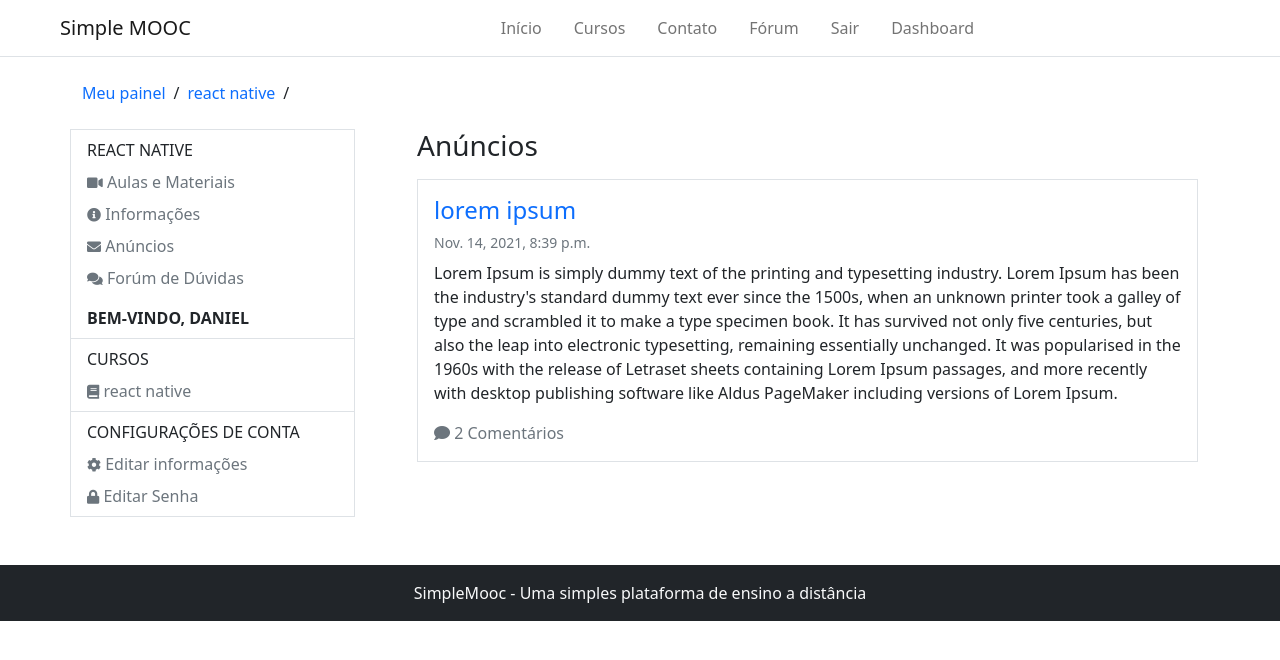
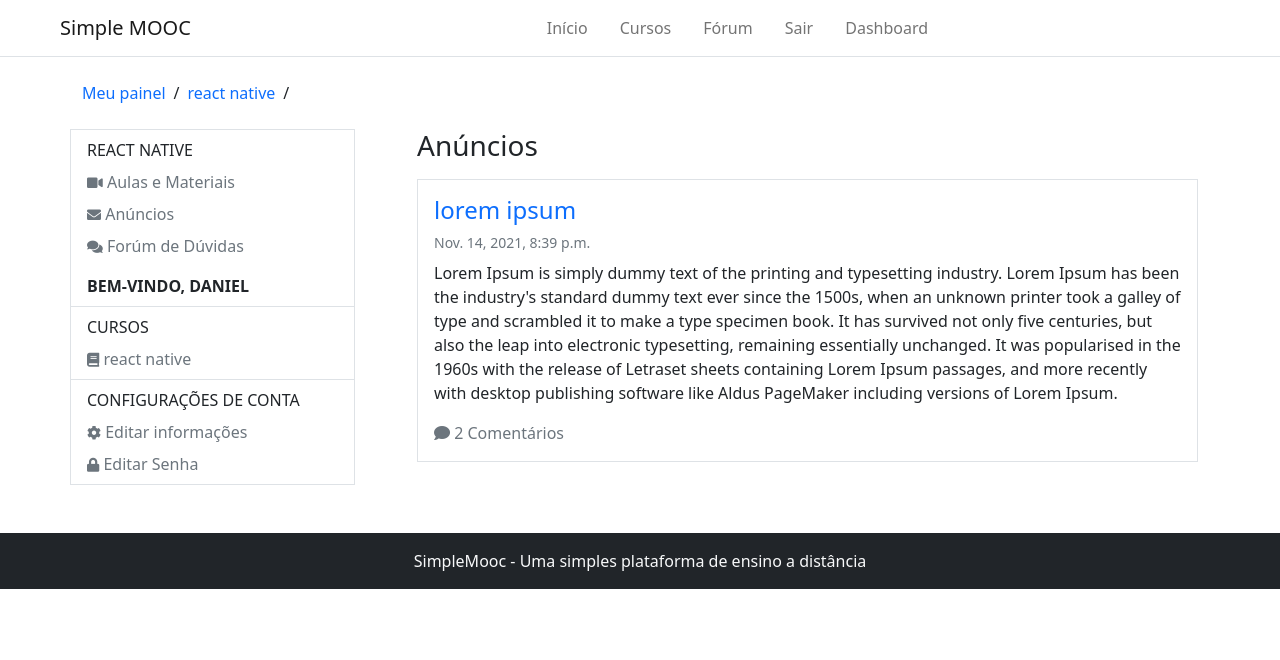
Before and after one commit to danyel-dev/simpleMooc, a Django app: a page that uses templates/partials/_header.html in a window 1280 px wide. Shown: the top 660 px of the page. Run offline with Django 3.2, Linux system fonts and the light colour scheme; a user stored in the database is signed in; data comes from the database, SQL or seed files in the repository; both versions use the stored data as it was after the commit; parts of the project's set-up code (start-up, migrations or seed data) failed here and were passed over.

Commit message:
fazendo alguns ajustes

```diff
--- a/Accounts/templates/registration/course_adverts.html
+++ b/Accounts/templates/registration/course_adverts.html
@@ -17,19 +17,13 @@
         </li>
 
         <li class="nav-item">
-            <a class="nav-link px-0 link-secondary pb-0" href="{% url 'edit_password' %}">
-                <i class="fas fa-info-circle" style="font-size: 14px"></i> Informações
-            </a>
-        </li>
-
-        <li class="nav-item">
-            <a class="nav-link px-0 link-secondary pb-0" href="{% url 'edit_password' %}">
+            <a class="nav-link px-0 link-secondary pb-0" href="{% url 'course-adverts' course.slug_course %}">
                 <i class="fas fa-envelope" style="font-size: 14px"></i> Anúncios
             </a>
         </li>
 
         <li class="nav-item">
-            <a class="nav-link px-0 link-secondary pb-0" href="{% url 'edit_password' %}">
+            <a class="nav-link px-0 link-secondary pb-0" href="{% url 'forum' %}">
                 <i class="fas fa-comments" style="font-size: 14px"></i> Forúm de Dúvidas
             </a>
         </li>
--- a/Accounts/templates/registration/dashboard.html
+++ b/Accounts/templates/registration/dashboard.html
@@ -56,7 +56,7 @@
 
                         {% for subscribe in registrations %}
                             <div class="border border-1 p-3">
-                                <h2 class="fs-4"><a href="#" class="text-decoration-none">{{ subscribe.course }}</a></h2>
+                                <h2 class="fs-4"><a href="{{ subscribe.course.course_adverts_url }}" class="text-decoration-none">{{ subscribe.course }}</a></h2>
                                 <small class="text-muted d-block mb-2">{{ subscribe.course.created_at }}</small>
 
                                 <p>Lorem ipsum dolor sit amet consectetur adipisicing elit. Deserunt maiores quia voluptatem aspernatur, voluptatum sequi optio non repudiandae magni dicta quis sed amet ullam provident tempora natus perspiciatis expedita fugit.</p>
--- a/core/templates/core/home.html
+++ b/core/templates/core/home.html
@@ -13,7 +13,7 @@
 
             <h2 class="text-muted fs-4">O Simple MOOC visa simplificar o ensino a distância, provendo ferramentas objetivas e de fácil uso para cursos a distância.</h2>
 
-            <button class="btn btn-primary mt-2">Saiba mais</button>
+            <a href="{% url 'courses' %}"><button class="btn btn-primary mt-2">Veja os Cursos</button></a>
         </div>
     </div>
 
@@ -29,7 +29,7 @@
             </div>
 
             <div class="col-md-4">
-                <img src="{% static 'img/avengers_endgame.jpg' %}" class="img-fluid rounded-start" alt="...">
+                <img src="{% static 'img/estudar.png' %}" class="img-fluid rounded-start" alt="...">
             </div>
         </div>
     </div>
--- a/core/templates/core/unsubscribe_course.html
+++ b/core/templates/core/unsubscribe_course.html
@@ -1,4 +1,4 @@
-{% extends 'registration/course-user.html' %}
+{% extends 'registration/dashboard.html' %}
 
 
 {% block 'breadcrumbs' %}
--- a/forum/templates/forum/list_topics.html
+++ b/forum/templates/forum/list_topics.html
@@ -3,7 +3,7 @@
 {% block 'title' %} Forum - Tópicos {% endblock %}
 
 {% block 'breadcrumbs' %}
-    <li><a href="#" class="text-decoration-none">Tópicos do Fórum</a></li>
+    <li><a href="{% url 'forum' %}" class="text-decoration-none">Tópicos do Fórum</a></li>
     <li class="text-muted">/</li>
 {% endblock %}
 
--- a/templates/partials/_header.html
+++ b/templates/partials/_header.html
@@ -1,6 +1,6 @@
 <nav class="navbar navbar-expand-lg navbar-light bg-light border-bottom" style="background-color: white !important;">
     <div class="container-fluid">
-        <a class="navbar-brand ms-5" href="#">Simple MOOC</a>
+        <a class="navbar-brand ms-5" href="/">Simple MOOC</a>
 
         <button class="navbar-toggler" type="button" data-bs-toggle="collapse" data-bs-target="#navbarSupportedContent" aria-controls="navbarSupportedContent" aria-expanded="false" aria-label="Toggle navigation">
             <span class="navbar-toggler-icon"></span>
@@ -25,14 +25,6 @@
                 </li>
 
                 <li class="nav-item">
-                    {% if contact %}
-                        <a class="nav-link active" aria-current="page" href="{% url 'contact' %}">Contato</a>
-                    {% else %}
-                        <a class="nav-link" aria-current="page" href="{% url 'contact' %}">Contato</a>
-                    {% endif %}
-                </li>
-
-                <li class="nav-item">
                     <a class="nav-link" aria-current="page" href="{% url 'forum' %}">Fórum</a>
                 </li>
 
```
Also changed, not shown: forum/templates/forum/detail_topic.html (+7 -1 lines), db.sqlite3, static/img/avengers_endgame.jpg (deleted), static/img/estudar.png (added), static/img/unnamed.png (deleted).
